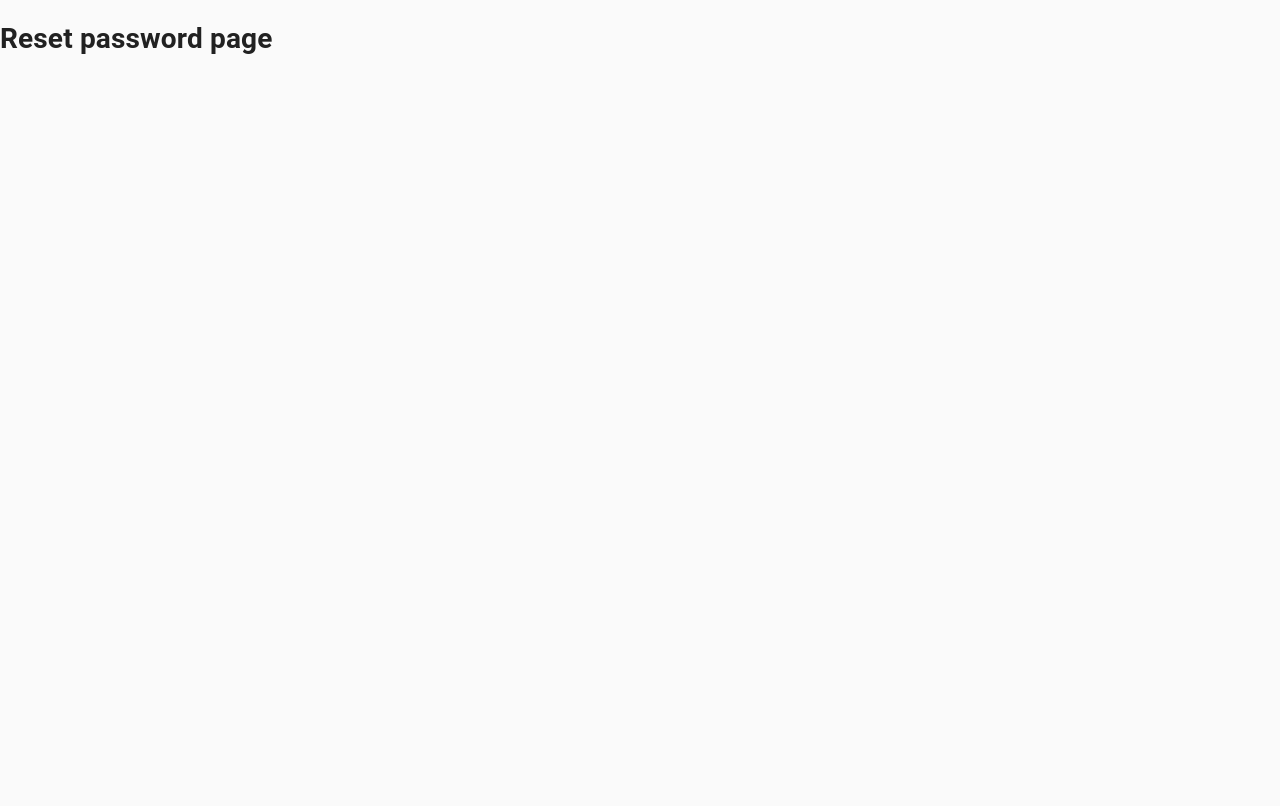
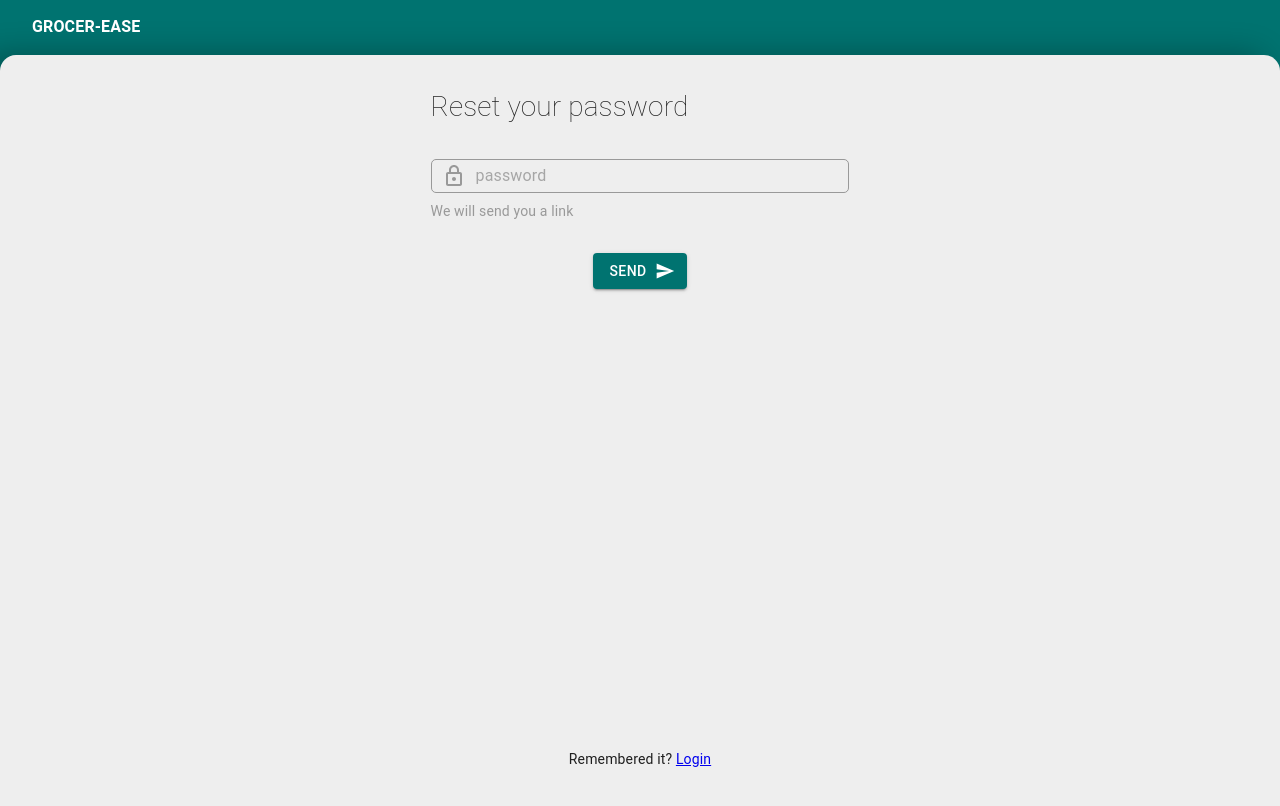
Before and after one commit to elliotfouts/react-grocery-list, a React (Create React App) app in the folder client/: page /resetpassword in a window 1280 px wide. Shown: the top 806 px of the page. Built offline with nearby package versions, Linux system fonts and the light colour scheme.

Commit message:
fixed centering issues. Added files for reset password

```diff
--- a/client/src/components/Inputs/Outlined.js
+++ b/client/src/components/Inputs/Outlined.js
@@ -4,7 +4,6 @@ import {makeStyles} from '@material-ui/styles';
 
 const useStyles = makeStyles({
   root: {
-    marginBottom: '1rem',
     padding: '0 10px',
     borderRadius: '5px',
     color: '#999999',
@@ -18,12 +17,13 @@ const useStyles = makeStyles({
   }
 })
 
-const InputOutlined = ({icon, value, placeholder, onChange}) => {
+const InputOutlined = ({style, icon, value, placeholder, onChange}) => {
   const classes = useStyles();
 
   return (
     <Input
       value={value}
+      style={style}
       placeholder={placeholder}
       className={classes.root}
       disableUnderline={true}
--- a/client/src/pages/Auth/Container.js
+++ b/client/src/pages/Auth/Container.js
@@ -1,5 +1,7 @@
 import React from 'react';
 import {makeStyles} from '@material-ui/styles';
+import FilledButton from '../../components/Buttons/Filled';
+import {ChevronRight} from '@material-ui/icons';
 
 const useStyles = makeStyles({
   root: {
@@ -35,11 +37,16 @@ const useStyles = makeStyles({
       }
       }
     }
+  },
+  submit: {
+    marginTop: '2rem',
+    display: 'flex',
+    justifyContent: 'center',
   }
 
 })
 
-const Container = ({children, title, message}) => {
+const Container = ({children, title, submit, message, icon,}) => {
   const classes = useStyles();
 
   return (
@@ -52,6 +59,9 @@ const Container = ({children, title, message}) => {
         <div>
           <h1>{title}</h1>
           {children}
+          <div className={classes.submit}>
+            <FilledButton className={classes.submit} icon={icon || <ChevronRight/>}>{submit}</FilledButton>
+          </div>
         </div>
         <p>{message.text} <a href={message.href}>{message.linkText}</a> </p>
       </main>
--- a/client/src/pages/Auth/Login/index.js
+++ b/client/src/pages/Auth/Login/index.js
@@ -1,11 +1,10 @@
-import React from 'react';
+import React, {useState} from 'react';
 import Container from '../Container';
 import Link from '../../../components/Text/Link'
 import {makeStyles} from '@material-ui/styles';
 import {MailOutline, LockOutlined, ChevronRight} from '@material-ui/icons';
 import InputOutlined from '../../../components/Inputs/Outlined';
 import OauthButton from '../../../components/Buttons/Oauth';
-import FilledButton from '../../../components/Buttons/Filled';
 
 
 const useStyles = makeStyles({
@@ -24,17 +23,18 @@ const LoginPage = () => {
     linkText: 'Create',
     href: "/register"
     }
+  const handleInputChange = (events) => {
+
+  }
 
   return (
-    <Container title={title} message={message}>
+    <Container title={title} message={message} submit={'Login'}>
       <div className={classes.root}>
         <OauthButton href={'http://www.google.com'}>Login with Google</OauthButton>
         <p>OR</p>
-        <InputOutlined placeholder={'email'} value={''} icon={<MailOutline/>}/>
-        <InputOutlined placeholder={'password'} value={''} icon={<LockOutlined/>}/>
+        <InputOutlined style={{marginBottom: '1rem'}} placeholder={'email'} value={''} icon={<MailOutline/>}/>
+        <InputOutlined style={{marginBottom: '0.5rem'}} placeholder={'password'} value={''} icon={<LockOutlined/>}/>
         <Link style={{color: '#999999'}} href={'/resetpassword'}>forgot password?</Link>
-        <br/>
-        <FilledButton className={classes.submit} icon={<ChevronRight/>}>Login</FilledButton>
       </div>
     </Container>
   )
--- a/client/src/pages/Auth/Register/index.js
+++ b/client/src/pages/Auth/Register/index.js
@@ -24,16 +24,15 @@ const Register = () => {
   const classes = useStyles();
 
   return (
-  <Container  title={title} message={message}>
-    <div className={classes.root}>
-        <OauthButton href={'http://www.google.com'}>Login with Google</OauthButton>
-        <p>OR</p>
-        <InputOutlined placeholder={'name'} value={''} icon={<PersonOutline/>}/>
-        <InputOutlined placeholder={'email'} value={''} icon={<MailOutline/>}/>
-        <InputOutlined placeholder={'password'} value={''} icon={<LockOutlined/>}/>
-        <FilledButton className={classes.submit} icon={<ChevronRight/>}>Login</FilledButton>
-    </div>
-  </Container>
+    <Container  title={title} message={message} submit={'Sign Up'}>
+      <div className={classes.root}>
+          <OauthButton href={'http://www.google.com'}>Login with Google</OauthButton>
+          <p>OR</p>
+          <InputOutlined style={{marginBottom: '1rem'}} placeholder={'name'} value={''} icon={<PersonOutline/>}/>
+          <InputOutlined style={{marginBottom: '1rem'}} placeholder={'email'} value={''} icon={<MailOutline/>}/>
+          <InputOutlined style={{marginBottom: '1rem'}} placeholder={'password'} value={''} icon={<LockOutlined/>}/>
+      </div>
+    </Container>
   )
 }
 
--- a/client/src/pages/Auth/ResetPassword/index.js
+++ b/client/src/pages/Auth/ResetPassword/index.js
@@ -1,8 +1,38 @@
 import React from 'react';
+import Container from '../Container';
+import Link from '../../../components/Text/Link'
+import {makeStyles} from '@material-ui/styles';
+import {Send, LockOutlined, ChevronRight} from '@material-ui/icons';
+import InputOutlined from '../../../components/Inputs/Outlined';
+import OauthButton from '../../../components/Buttons/Oauth';
+
+
+const useStyles = makeStyles({
+  root: {
+    '& p': {
+      textAlign: 'center',
+    },
+  }
+})
 
 const ResetPassword = () => {
+  const classes = useStyles();
+  // const title = 'Sign into your account';
+  const title = 'Reset your password'
+  const message = {
+    text: "Remembered it?",
+    linkText: 'Login',
+    href: "/register"
+    }
+
   return (
-    <h1>Reset password page</h1>
+    <Container title={title} message={message} submit={'Send'} icon={<Send/>}>
+      <div className={classes.root}>
+        {/* <InputOutlined style={{marginBottom: '1rem'}} placeholder={'email'} value={''} icon={<MailOutline/>}/> */}
+        <InputOutlined style={{marginBottom: '0.5rem'}} placeholder={'password'} value={''} icon={<LockOutlined/>}/>
+        <Link style={{color: '#999999'}}>We will send you a link</Link>
+      </div>
+    </Container>
   )
 }
 
```
